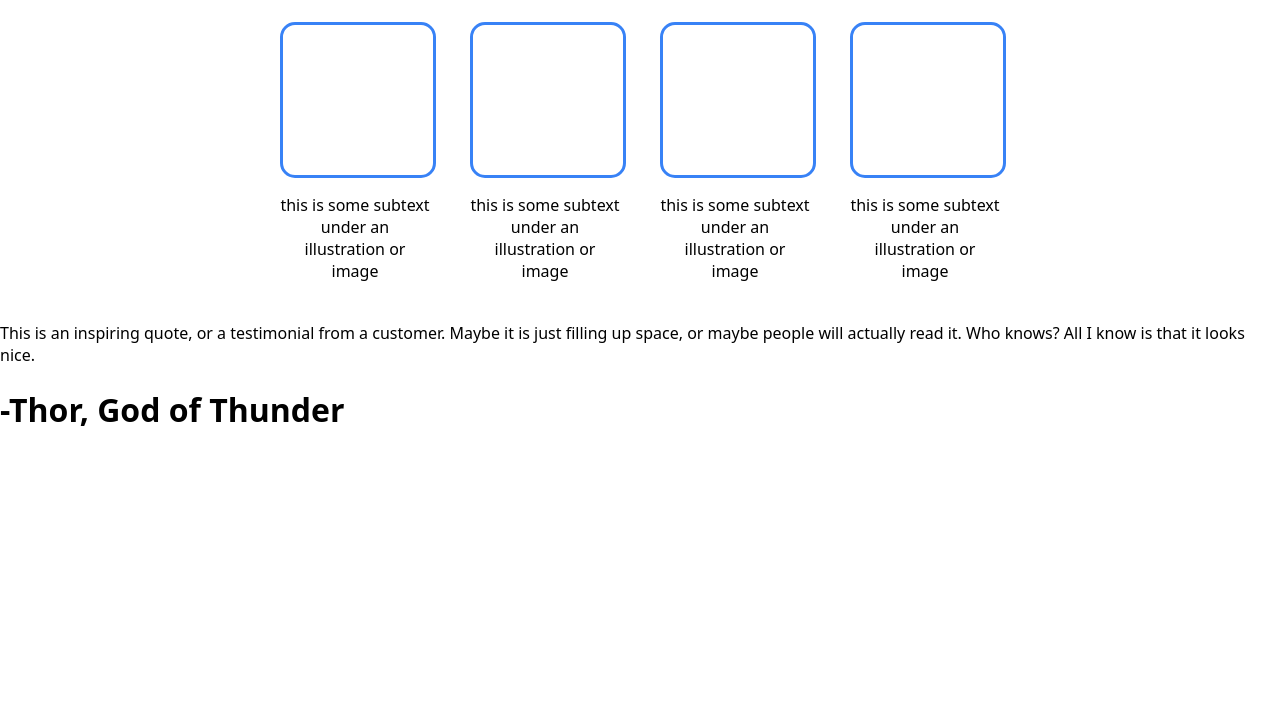
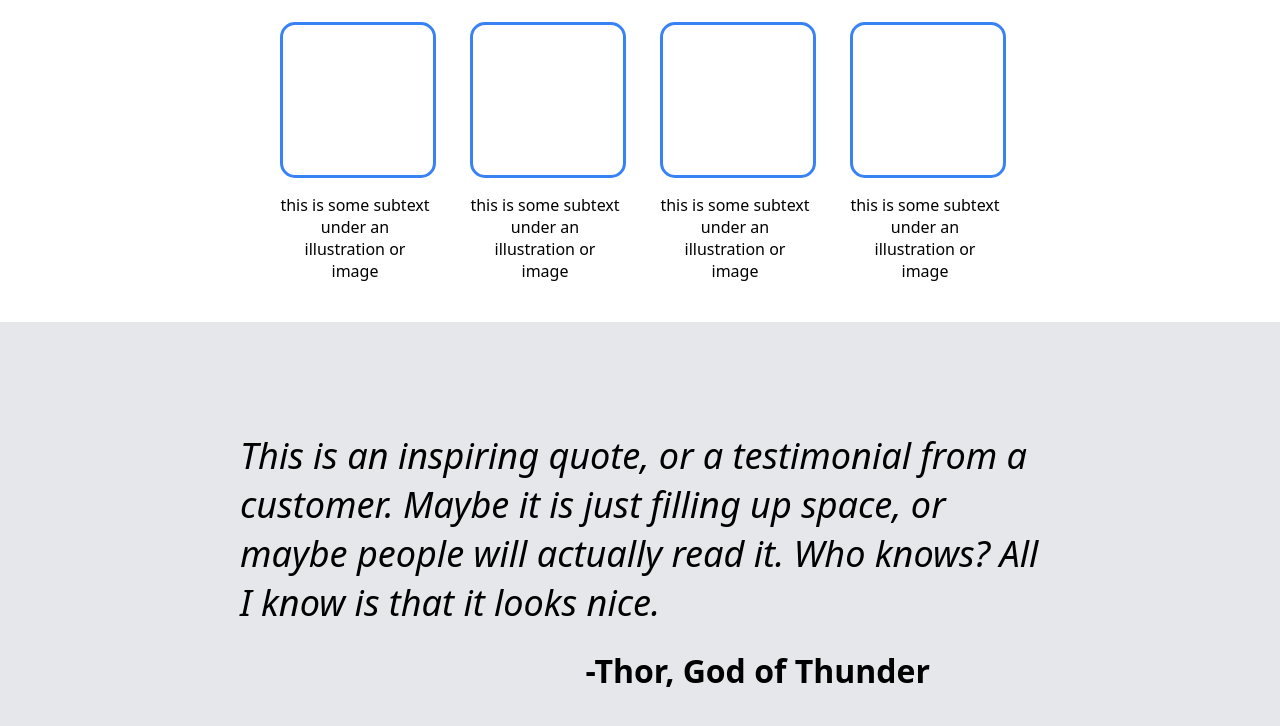
Before and after one commit to astroflexx/landing-page, a plain HTML site: page index.html in a window 1280 px wide. Shown: the part 664-1390 px from the top of the page. Before the commit the page ends 1116 px from the top, so only its background shows below. Drawn offline with Linux system fonts and the light colour scheme.

Commit message:
Add container 3

```diff
--- a/style.css
+++ b/style.css
@@ -143,3 +143,29 @@
     border: 3px solid #3882f6;
     border-radius: 15px;
 }
+
+.container-3 {
+    background-color: #e5e7eb;
+    padding-top: 100px;
+    padding-bottom: 100px;
+    padding-left: 350px;
+    padding-right: 350px;
+    height: 300px;
+    display: flex;
+    flex-direction: column;
+    justify-content: center;
+    align-items: center;
+}
+
+.quote {
+    width: 800px;
+    font-size: 36px;
+    font-style: italic;
+    columns: #1f2937;
+}
+
+.by {
+    width: 100%;
+    display: flex;
+    justify-content: flex-end;
+}
```
